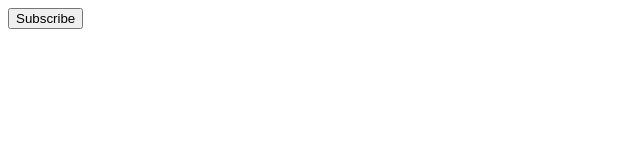
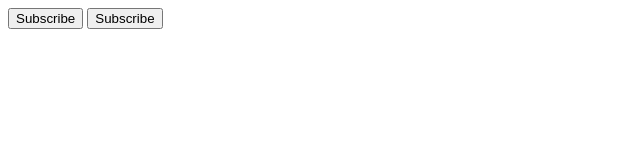
Before and after one commit to absi87/push-web, a website: page index.html in a window 1280 px wide. Shown: the whole page, without its empty margins (0-640 px from the left). Drawn offline with Linux system fonts and the light colour scheme.

Commit message:
html commit

```diff
--- a/index.html
+++ b/index.html
@@ -9,6 +9,7 @@
 
 <body>
     <button onclick="subscribe()">Subscribe</button>
+<button onclick="subscribe()">Subscribe</button>
 
 <script>
     addEventListener('laod', async function () {
--- a/push.js
+++ b/push.js
@@ -7,5 +7,5 @@ var vapIDkeys = {
 
 push.setVapidDetails('mailto:absi87@hotmail.com', vapIDkeys.publicKey, vapIDkeys.privateKey);
 
-let sub = { "endpoint": "https://db5p.notify.windows.com/w/?token=BQYAAABDvDNhqqhlfvnZHq3sLLr0IVKDz57uIE6fV31IWGnlYknkQx1f3vJtk0GZ3sBUPmvWjY8tpIfNPLzefC9U6Kexf6LX8PEW%2f6co28s9E1DhFnnjqvLcPLHRtc5q2p5sEa1x186FCohwp8X7g%2fkm0GpOdZwLVdcNep0pKPNPAe0%2buiBRC6sRMaro0%2f9ggtL5WU40pbRV4ZvA%2f8nADv0UKJfTFEf22I4YaCX%2bzfyViY2ngsGJ9ChC77JJ746IrgOpGaMapLFiLuyWpD3Xn9%2fGJTrmtvi16Y0oL%2bp37rhXvWJeMEdUauF5fvnugyOx9Vjx9zzFeVKfohY5xXb00Nd9dlLyJolAGpVo4p1wpgHtBqsB7g%3d%3d", "expirationTime": null, "keys": { "p256dh": "BAfMeN0CH8Ry1kYcXD9YjPKgbgUDrvlqco3Bt1kHe3K8DSmM7wDvZA8PGNkHttwOy6R9SX3AMMxkPR8wJB2yueo", "auth": "fyLC8r4eTpVKg1ls_1oj_g" } };
+let sub = { "endpoint": "https://db5p.notify.windows.com/w/?token=BQYAAABDvDNhqqhlfvnZHq3sLLr0IVKDz57uIE6fV31IWGnlYknkQx1f3vJtk0GZ3sBUPmvWjY8tpIfNPLzefC9U6Kexf6LX8PEW%2f6co28s9E1DhFnnjqvLcPLHRtc5q2p5sEa1x186FCohwp8X7g%2fkm0GpOdZwLVdcNep0pKPNPAe0%2buiBRC6sRMaro0%2f9ggtL5WU40pbRV4ZvA%2f8nADv0UKJfTFEf22I4YaCX%2bzfyViY2ngsGJ9ChC77JJ746IrgOpGaMapLFiLuyWpD3Xn9%2fGJTrmtvi16Y0oL%2bp37rhXvWJeMEdUauF5fvnugyOx9Vjx9zzFeVKfohY5xXb00Nd9dlLyJolAGpVo4p1wpgHtBqsB7g%3d%3d", "expirationTime": null, "keys": { "p256dh": "BAfMeN0CH8Ry1kYcXD9YjPKgbgUDrvlqco3Bt1kHe3K8DSmM7wDvZA8PGNkHttwOy6R9SX3AMMxkPR8wJB2yueo", "auth": "fyLC8r4eTpVKg1ls_1oj_g" } }
 push.sendNotification(sub, 'Test message');
```
